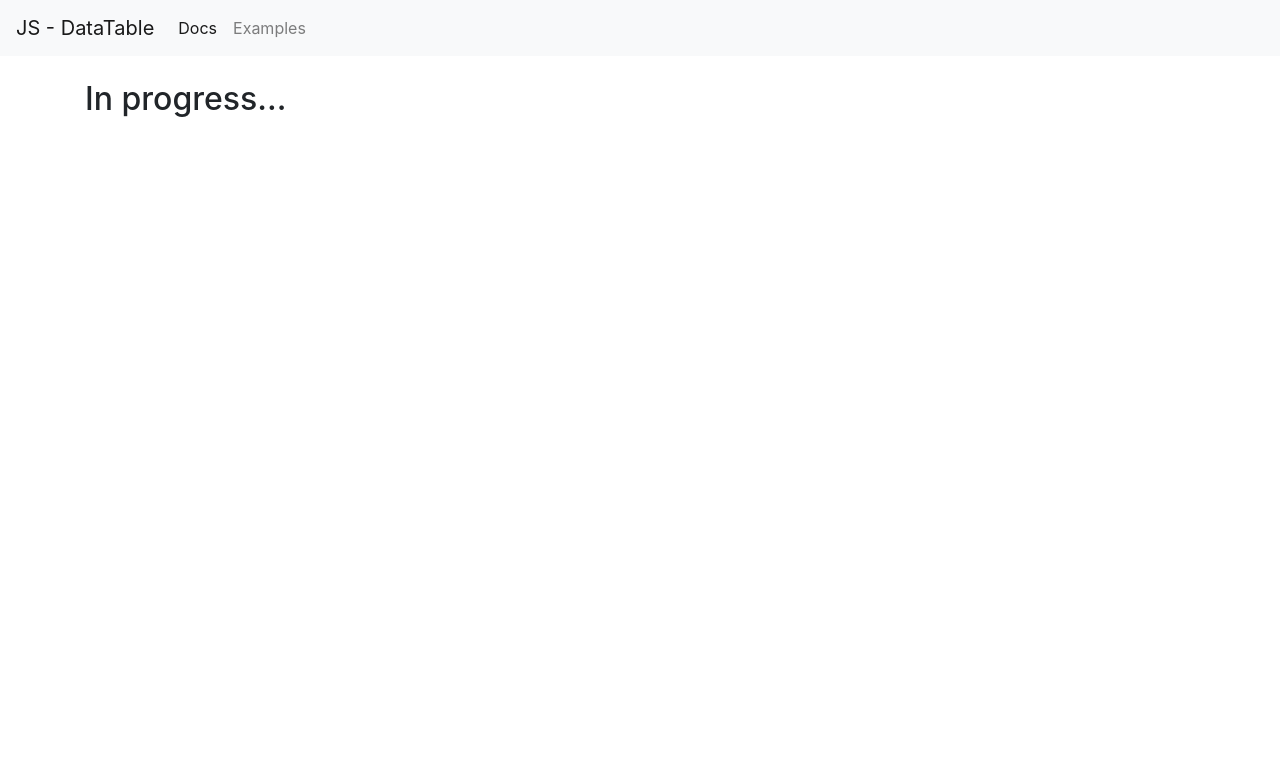
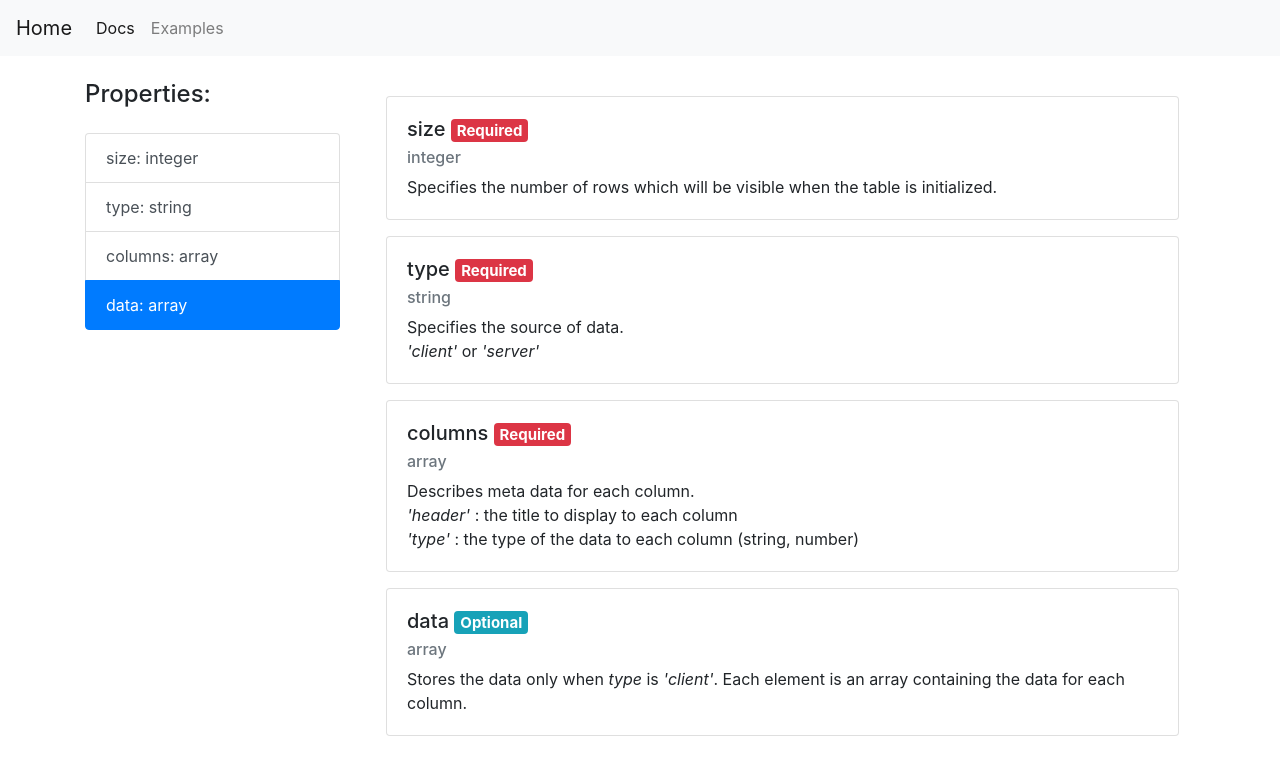
Before and after one commit to 3170116/js-datatable, a plain HTML site: page docs.html in a window 1280 px wide. Drawn offline with nearby package versions, Linux system fonts and the light colour scheme.

Commit message:
Added type property to column.

```diff
--- a/docs.html
+++ b/docs.html
@@ -2,17 +2,17 @@
 <html lang="en">
 <head>
   <meta charset="utf-8">
-  <title>Js DataTable</title>
+  <title>Easy DataTables by Bek</title>
   <meta name="viewport" content="width=device-width, initial-scale=1">
 
   <link rel="stylesheet" href="https://stackpath.bootstrapcdn.com/bootstrap/4.3.1/css/bootstrap.min.css" integrity="sha384-ggOyR0iXCbMQv3Xipma34MD+dH/1fQ784/j6cY/iJTQUOhcWr7x9JvoRxT2MZw1T" crossorigin="anonymous">
   <link type="text/css" rel="stylesheet" href="js-datatable.css" />
   <link type="text/css" rel="stylesheet" href="site.css" />
 </head>
-<body>
+<body data-spy="scroll" data-target="#list-example">
 
     <nav class="navbar navbar-expand-lg navbar-light bg-light">
-        <a class="navbar-brand" href="index.html">JS - DataTable</a>
+        <a class="navbar-brand" href="index.html">Home</a>
         <button class="navbar-toggler" type="button" data-toggle="collapse" data-target="#navbarNav" aria-controls="navbarNav" aria-expanded="false" aria-label="Toggle navigation">
           <span class="navbar-toggler-icon"></span>
         </button>
@@ -30,16 +30,96 @@
 
     <div class="container mt-4">
         <div class="row">
-            <div class="col-md-12">
-                <h2>
-                    In progress...
-                </h2>
+            <div class="col-md-3 col-sm-12">
+              <div class="form-group">
+                <label class="h4">
+                  Properties:
+                </label>
+              </div>
+              <div id="list-example" class="list-group">
+                <a class="list-group-item list-group-item-action" href="#list-item-1">
+                  size: integer
+                </a>
+                <a class="list-group-item list-group-item-action" href="#list-item-2">
+                  type: string
+                </a>
+                <a class="list-group-item list-group-item-action" href="#list-item-3">
+                  columns: array
+                </a>
+                <a class="list-group-item list-group-item-action" href="#list-item-4">
+                  data: array
+                </a>
+              </div>
+            </div>
+            <div class="col-md-9 col-sm-12">
+
+              <div id="list-item-1" class="card">
+                <div class="card-body">
+                  <h5 class="card-title">
+                    size <span class="badge badge-danger">Required</span>
+                  </h5>
+                  <h6 class="card-subtitle mb-2 text-muted">
+                    integer
+                  </h6>
+                  <p class="card-text">
+                    Specifies the number of rows which will be visible when the table is initialized.
+                  </p>
+                </div>
+              </div>
+
+              <div id="list-item-2" class="card">
+                <div class="card-body">
+                  <h5 class="card-title">
+                    type <span class="badge badge-danger">Required</span>
+                  </h5>
+                  <h6 class="card-subtitle mb-2 text-muted">
+                    string
+                  </h6>
+                  <p class="card-text">
+                    Specifies the source of data.
+                    <br />
+                    <i>'client'</i> <span>or</span> <i>'server'</i>
+                  </p>
+                </div>
+              </div>
+
+              <div id="list-item-3" class="card">
+                <div class="card-body">
+                  <h5 class="card-title">
+                    columns <span class="badge badge-danger">Required</span>
+                  </h5>
+                  <h6 class="card-subtitle mb-2 text-muted">
+                    array
+                  </h6>
+                  <p class="card-text">
+                    Describes meta data for each column.
+                    <br />
+                    <i>'header'</i> : <span>the title to display to each column</span>
+                    <br />
+                    <i>'type'</i> : <span>the type of the data to each column (string, number)</span>
+                  </p>
+                </div>
+              </div>
+
+              <div id="list-item-4" class="card">
+                <div class="card-body">
+                  <h5 class="card-title">
+                    data <span class="badge badge-info">Optional</span>
+                  </h5>
+                  <h6 class="card-subtitle mb-2 text-muted">
+                    array
+                  </h6>
+                  <p class="card-text">
+                    Stores the data only when <i>type</i> is <i>'client'</i>. Each element is an array containing the data for each column.
+                  </p>
+                </div>
+              </div>
+
             </div>
         </div>
     </div>
 
     <script src="https://code.jquery.com/jquery-3.3.1.slim.min.js" integrity="sha384-q8i/X+965DzO0rT7abK41JStQIAqVgRVzpbzo5smXKp4YfRvH+8abtTE1Pi6jizo" crossorigin="anonymous"></script>
     <script src="https://stackpath.bootstrapcdn.com/bootstrap/4.3.1/js/bootstrap.min.js" integrity="sha384-JjSmVgyd0p3pXB1rRibZUAYoIIy6OrQ6VrjIEaFf/nJGzIxFDsf4x0xIM+B07jRM" crossorigin="anonymous"></script>
-
 </body>
 </html>
--- a/site.css
+++ b/site.css
@@ -1,3 +1,7 @@
+body {
+    position: relative;
+}
+
 input:read-only {
     background-color: rgb(240, 240, 240)!important;
 }
@@ -7,3 +11,7 @@ div.code {
     background-color: rgb(240, 240, 240);
     padding: 1em;
 }
+
+.card {
+    margin: 1em;
+}
```
Also changed, not shown: examples.html (+2 -2 lines), index.html (+27 -13 lines), js-datatable.js (+13 -11 lines).
